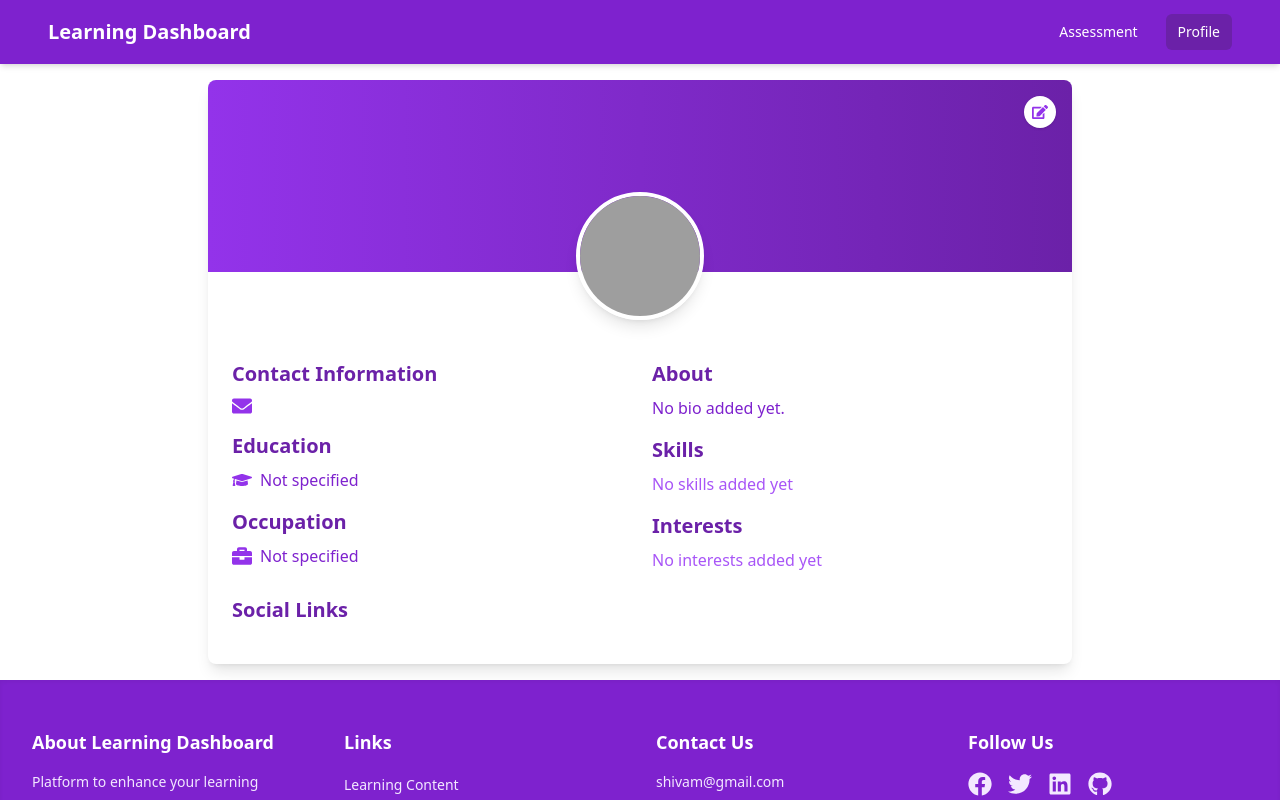
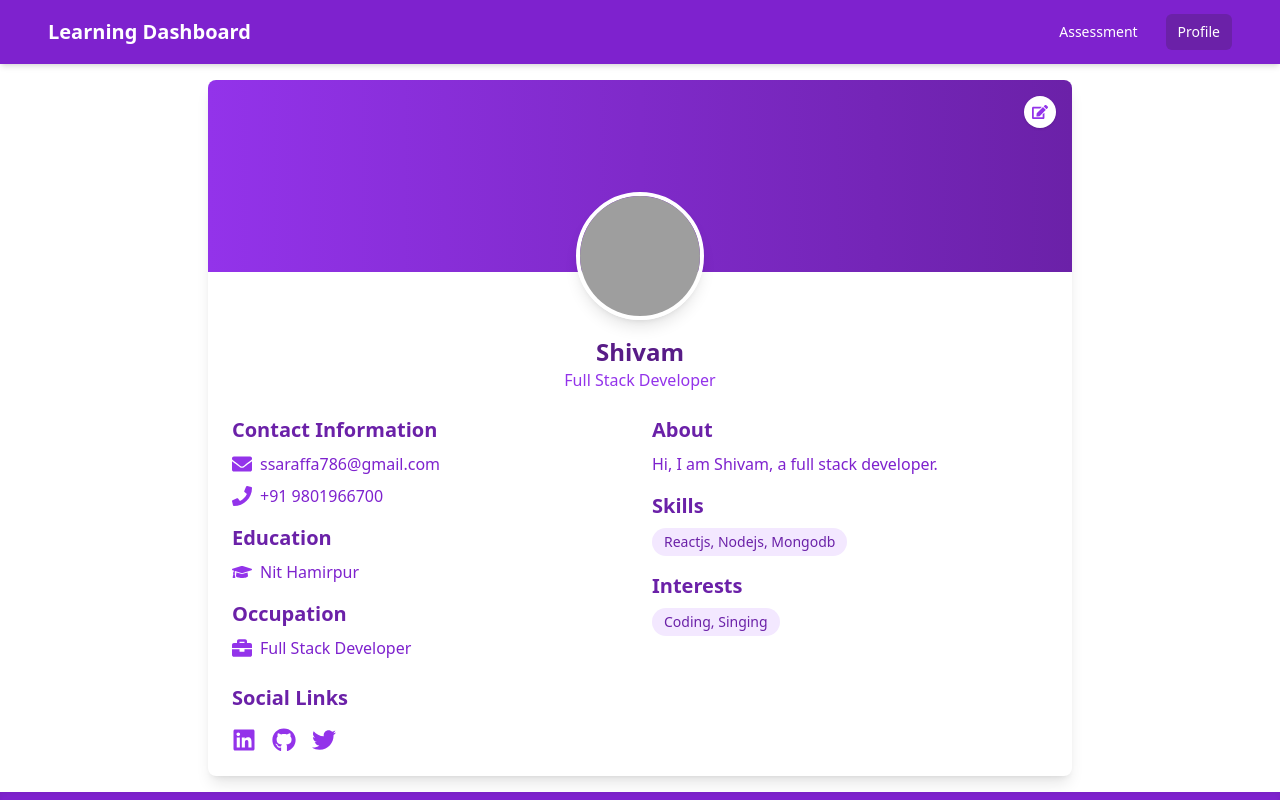
Before and after one commit to saraffa13/learningdashboard, a React (Create React App) app: page /profile in a window 1280 px wide. Shown: the top 800 px of the page. Built offline with nearby package versions, Linux system fonts and the light colour scheme; grey boxes are pictures that could not be loaded.

Commit message:
Toast Added

```diff
--- a/src/App.tsx
+++ b/src/App.tsx
@@ -1,9 +1,11 @@
+import { ToastContainer } from 'react-toastify';
 import './App.css';
 import AllRoutes from './routes/AllRoutes';
 
 function App() {
   return (
     <>
+      <ToastContainer />
       <AllRoutes />
     </>
   );
--- a/src/pages/assessment/Assessment.tsx
+++ b/src/pages/assessment/Assessment.tsx
@@ -10,6 +10,7 @@ import {
   startAssessment,
 } from '../../store/slices/assessmentSlice';
 import { RootState } from '../../store/store';
+import { toast } from 'react-toastify';
 
 const Assessment: React.FC = () => {
 
@@ -69,6 +70,7 @@ const Assessment: React.FC = () => {
     };
 
     dispatch(completeAssessment(result));
+    toast.success("Assignment Completed!");
     navigate(`/assessment/result/${result.id}`);
   };
 
--- a/src/pages/profile/ProfileEditor.tsx
+++ b/src/pages/profile/ProfileEditor.tsx
@@ -3,6 +3,7 @@ import { useDispatch, useSelector } from "react-redux";
 import { updateAddress, updateProfile, updateProfilePicture, updateSocialLinks } from "../../store/slices/profileSlice";
 import { useState } from "react";
 import { RootState } from "../../store/store";
+import { toast } from "react-toastify";
 
 const ProfileEditor: React.FC<any> = ({ setIsEditing }) => {
   const dispatch = useDispatch();
@@ -19,7 +20,7 @@ const ProfileEditor: React.FC<any> = ({ setIsEditing }) => {
     socialLinks: { ...profile.socialLinks },
   });
 
-  const [errors, setErrors] = useState({
+  const [errors, setErrors] = useState<any>({
     name: '',
     email: '',
     phone: '',
@@ -41,7 +42,7 @@ const ProfileEditor: React.FC<any> = ({ setIsEditing }) => {
 
   const validate = () => {
     let valid = true;
-    const newErrors = {
+    const newErrors:any = {
       name: '',
       email: '',
       phone: '',
@@ -71,10 +72,17 @@ const ProfileEditor: React.FC<any> = ({ setIsEditing }) => {
       valid = false;
     }
 
+    const indianPhoneRegex1 = /^\+91 [6-9]\d{9}$/;
+    const indianPhoneRegex2 = /^\+91[6-9]\d{9}$/;
+
     if (!formData.phone.trim()) {
       newErrors.phone = 'Phone number is required';
       valid = false;
+    } else if (!(indianPhoneRegex1.test(formData.phone) || indianPhoneRegex2.test(formData.phone))) {
+      newErrors.phone = 'Invalid Indian phone number';
+      valid = false;
     }
+
 
     if (!formData.bio.trim()) {
       newErrors.bio = 'Bio is required';
@@ -91,6 +99,11 @@ const ProfileEditor: React.FC<any> = ({ setIsEditing }) => {
       valid = false;
     }
     setErrors(newErrors);
+    if(!valid){
+        Object.keys(newErrors).forEach(key => {
+          if (newErrors[key]) toast.error(newErrors[key]);
+        })
+    }
     return valid;
   };
 
@@ -107,7 +120,10 @@ const ProfileEditor: React.FC<any> = ({ setIsEditing }) => {
       }));
       dispatch(updateAddress(formData.address));
       dispatch(updateSocialLinks(formData.socialLinks));
+      toast.success('Data Saved Successfully.')
       setIsEditing(false);
+    } else{
+
     }
   };
 
--- a/src/store/slices/profileSlice.ts
+++ b/src/store/slices/profileSlice.ts
@@ -25,9 +25,9 @@ interface ProfileState {
 }
 
 const initialState: ProfileState = {
-  name: '',
-  email: '',
-  phone: '',
+  name: 'Shivam',
+  email: 'ssaraffa786@gmail.com',
+  phone: '+91 9801966700',
   address: {
     street: '',
     city: '',
@@ -35,17 +35,17 @@ const initialState: ProfileState = {
     country: '',
     zipCode: '',
   },
-  interests: [],
+  interests: ['Coding, Singing'],
   profilePicture: 'https://png.pngtree.com/png-vector/20220319/ourmid/pngtree-account-icon-profiles-and-users-vector-info-silhouette-vector-png-image_44982146.jpg',
-  bio: '',
+  bio: 'Hi, I am Shivam, a full stack developer.',
   socialLinks: {
-    linkedin: '',
-    github: '',
-    twitter: '',
+    linkedin: 'https://www.linkedin.com/in/shivam-kumar-saraffa-66167a1b8/',
+    github: 'https://github.com/saraffa13',
+    twitter: 'https://x.com/shivam13537194',
   },
-  education: '',
-  occupation: '',
-  skills: [],
+  education: 'Nit Hamirpur',
+  occupation: 'Full Stack Developer',
+  skills: ['Reactjs, Nodejs, Mongodb'],
 };
 
 const profileSlice = createSlice({
```
